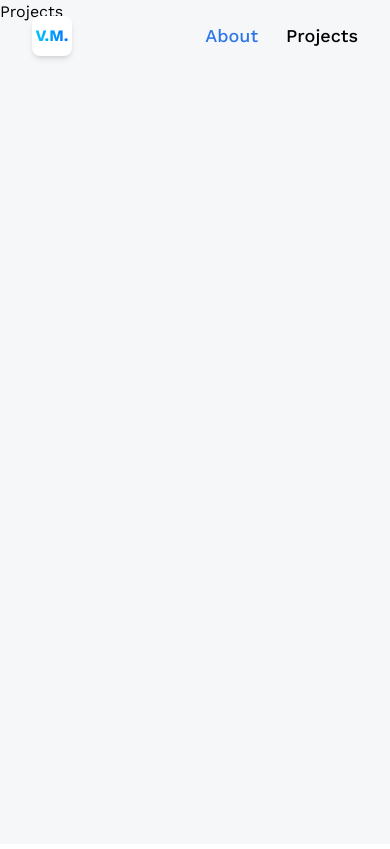
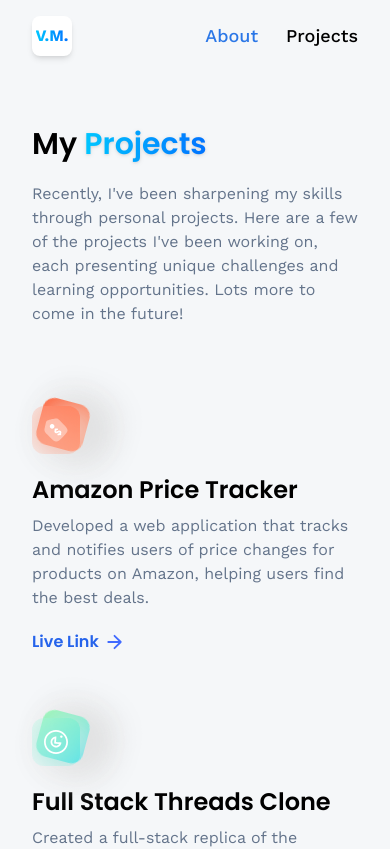
Before and after one commit to victoriamazilu/portfolio-website, a React (Vite) app: page /projects in a window 390 px wide. Shown: the top 849 px of the page. Built offline with nearby package versions, Linux system fonts and the light colour scheme.

Commit message:
Projects section created + other minor fixes

```diff
--- a/src/App.jsx
+++ b/src/App.jsx
@@ -4,7 +4,7 @@
 
 const App = () => {
   return (
-    <main className='bg-slate-300/20 h-[100vh]'>
+    <main className='bg-slate-300/20 h-FULL'>
       <Router>
         <Navbar />
         <Routes>
--- a/src/models/Island.jsx
+++ b/src/models/Island.jsx
@@ -53,17 +53,30 @@
   };
 
   //Keys
+  // const handleKeyDown = (event) => {
+  //   if(event.key === "ArrowLeft") {
+  //     if(!isRotating) setIsRotating(true);
+
+  //     islandRef.current.rotation.y += 0.005 * Math.PI;
+  //     rotationSpeed.current = 0.007;
+  //   } else if(event.key === "ArrowRight") {
+  //     if(!isRotating) setIsRotating(true);
+
+  //     islandRef.current.rotation.y -= 0.005 * Math.PI;
+  //     rotationSpeed.current = -0.007;
+  //   }
+  // };
+
   const handleKeyDown = (event) => {
+    const rotationIncrement = 0.01;
     if(event.key === "ArrowLeft") {
       if(!isRotating) setIsRotating(true);
 
-      islandRef.current.rotation.y += 0.005 * Math.PI;
-      rotationSpeed.current = 0.007;
+      islandRef.current.rotation.y += rotationIncrement;
     } else if(event.key === "ArrowRight") {
       if(!isRotating) setIsRotating(true);
 
-      islandRef.current.rotation.y -= 0.005 * Math.PI;
-      rotationSpeed.current = -0.007;
+      islandRef.current.rotation.y -= rotationIncrement;
     }
   };
   const handleKeyUp = (event) => {
--- a/src/pages/Contact.jsx
+++ b/src/pages/Contact.jsx
@@ -61,7 +61,7 @@
   };
 
   return (
-    <section className="relative flex lg:flex-row flex-col max-container">
+    <section className="relative flex lg:flex-row flex-col max-container h-[100vh]">
       {alert.show && <Alert {...alert} />}
 
       <div className="flex-1 min-w-[50%] flex flex-col">
--- a/src/pages/Projects.jsx
+++ b/src/pages/Projects.jsx
@@ -1,8 +1,49 @@
 import React from 'react'
+import {projects} from '../constants'
+import { Link } from "react-router-dom";
+import { arrow } from '../assets/icons';
+import CTA from '../components/CTA';
+
 
 const Projects = () => {
   return (
-    <div>Projects</div>
+    <section className="max-container">
+      <h1 className="head-text">My <span className="blue-gradient_text font-semibold drop-shadow">Projects</span></h1>
+      <div className="mt-5 flex flex-col cap-3 text-slate-500">
+        <p>Recently, I've been sharpening my skills through personal projects. Here are a few of the projects I've been working on, each presenting unique challenges and learning opportunities.  Lots more to come in the future!</p>
+      </div>
+
+      <div className="flex flex-wrap my-20 gap-16">
+        {projects.map((project) => (
+          <div className="lg:w-400 w-full" key={project.name}>
+            <div className="block-container w-12 h-12">
+              <div className={`btn-back rounded-xl ${project.theme}`}/>
+              <div className="btn-front rounded-xl flex justify-center items-center">
+                <img
+                  src={project.iconUrl}
+                  alt="Project Icon"
+                  className="w-1/2 h-1/2 object-contain"
+                />
+              </div>
+            </div>
+            <div className="mt-5 flex flex-col">
+              <h4 className="text-2xl font-poppins font-semibold">{project.name}</h4>
+              <p className="mt-2 text-slate-500">{project.description}</p>
+              <div className="mt-5 flex items-center gap-2 font-poppins">
+                <Link to={project.link} target="_blank" rel="noopener noreferrer" className="font-semibold text-blue-600">
+                  Live Link
+                </Link>
+                <img src={arrow} alt="arrow" className="w-4 h-4 object-contain"/>
+              </div>
+            </div>
+          </div>
+        ))}
+      </div>
+
+      <hr className="border-slate-200" />
+
+      <CTA />
+    </section>
   )
 }
 
```
